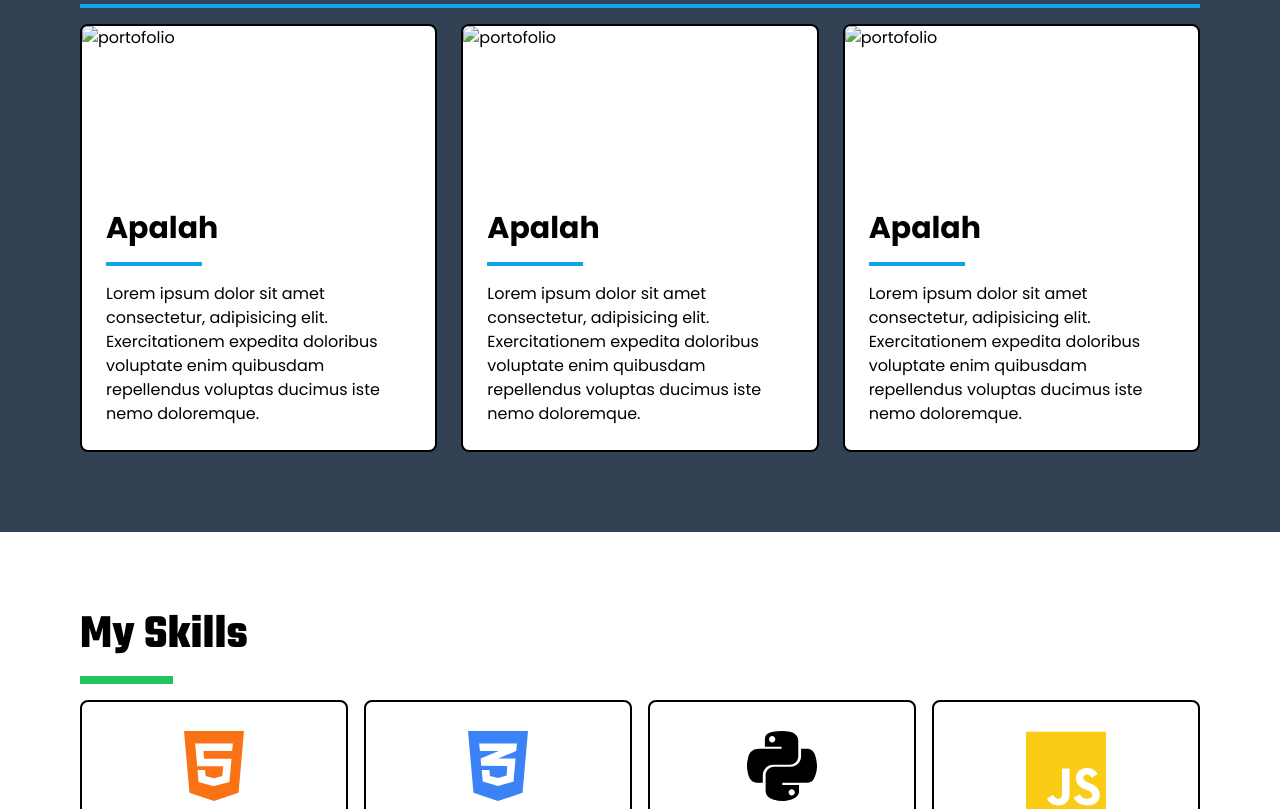
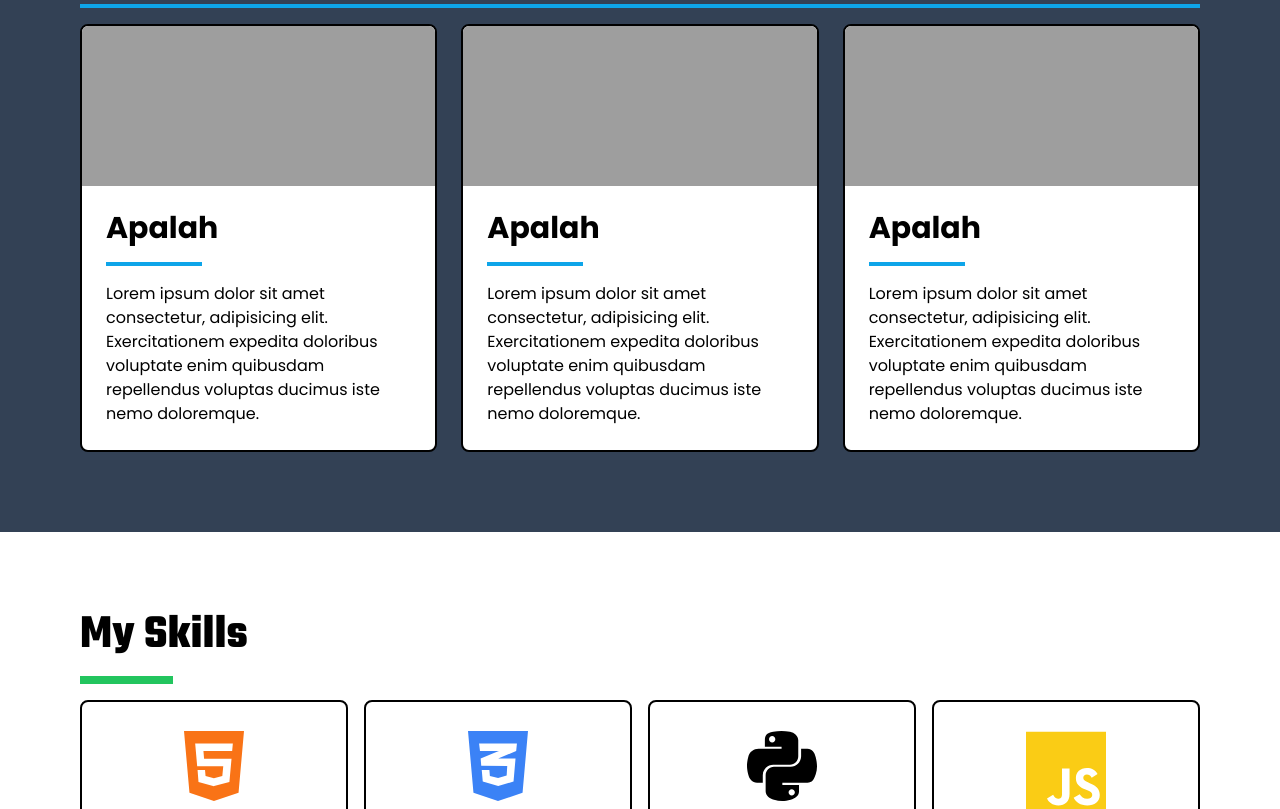
Before and after one commit to GhazaliPHLX/Portofolio, a website: page index.html in a window 1280 px wide. Shown: the part 1047-1856 px from the top of the page. Drawn offline with Linux system fonts and the light colour scheme; the site is published under a folder, as on GitHub Pages, so addresses that start at the root find nothing.

Commit message:
first commit

```diff
--- a/index.html
+++ b/index.html
@@ -125,7 +125,7 @@
       <div class=" grid grid-cols-12 gap-6 ">
         <div class="col-span-12 sm:col-span-6 md:col-span-4 bg-white rounded-lg overflow-hidden border-2 border-black hover-card">
           <div class="h-40">
-            <img src="/IMG20211112094317.jpg" alt="portofolio" class="object-cover h-full w-full">
+            <img src="IMG20211112094317.jpg" alt="portofolio" class="object-cover h-full w-full">
           </div>
           <div class="p-6">
             <h1 class="text-3xl font-bold">Apalah</h1>
@@ -135,7 +135,7 @@
         </div>
         <div class="col-span-12 sm:col-span-6 md:col-span-4 bg-white rounded-lg overflow-hidden border-2 border-black hover-card">
           <div class="h-40">
-            <img src="/IMG20211112094317.jpg" alt="portofolio" class="object-cover h-full w-full">
+            <img src="IMG20211112094317.jpg" alt="portofolio" class="object-cover h-full w-full">
           </div>
           <div class="p-6">
             <h1 class="text-3xl font-bold">Apalah</h1>
@@ -145,7 +145,7 @@
         </div>
         <div class="col-span-12 sm:col-span-6 md:col-span-4 bg-white rounded-lg overflow-hidden border-2 border-black hover-card">
           <div class="h-40">
-            <img src="/IMG20211112094317.jpg" alt="portofolio" class="object-cover h-full w-full">
+            <img src="IMG20211112094317.jpg" alt="portofolio" class="object-cover h-full w-full">
           </div>
           <div class="p-6">
             <h1 class="text-3xl font-bold">Apalah</h1>
```
